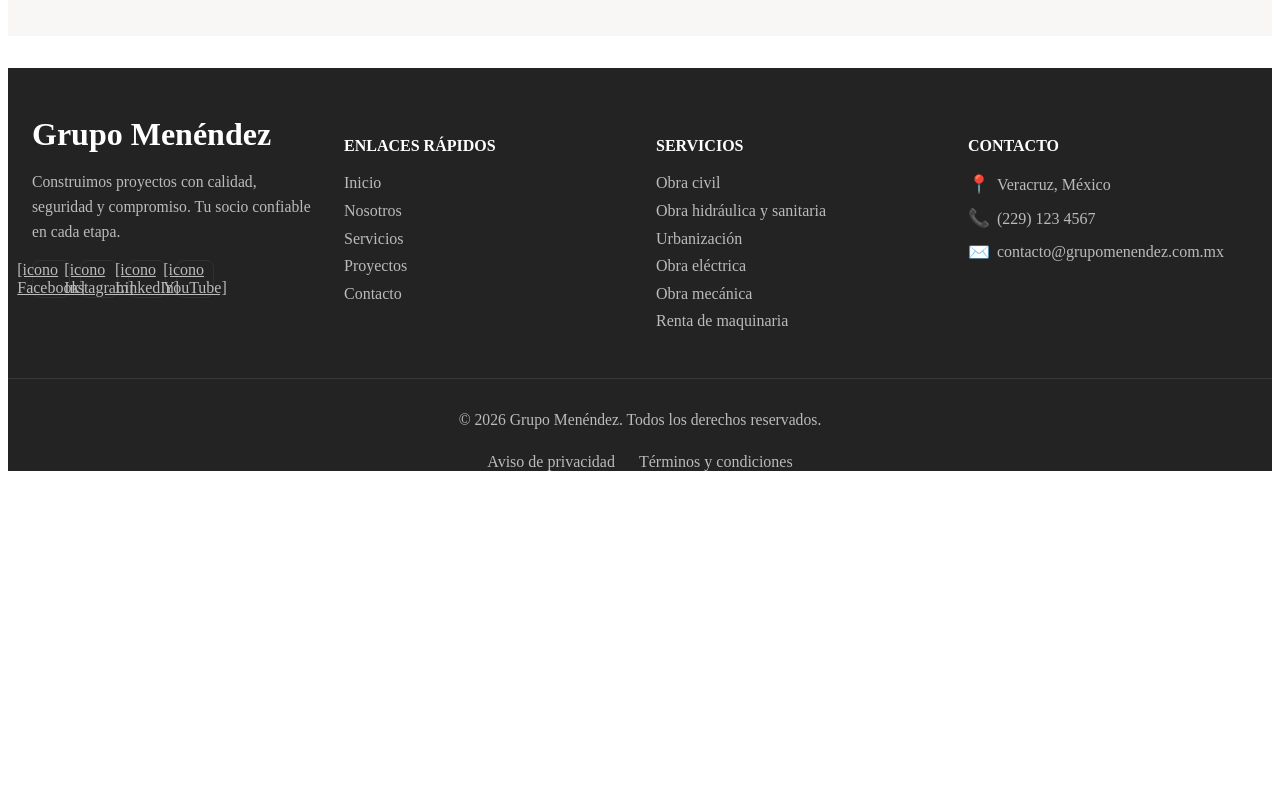
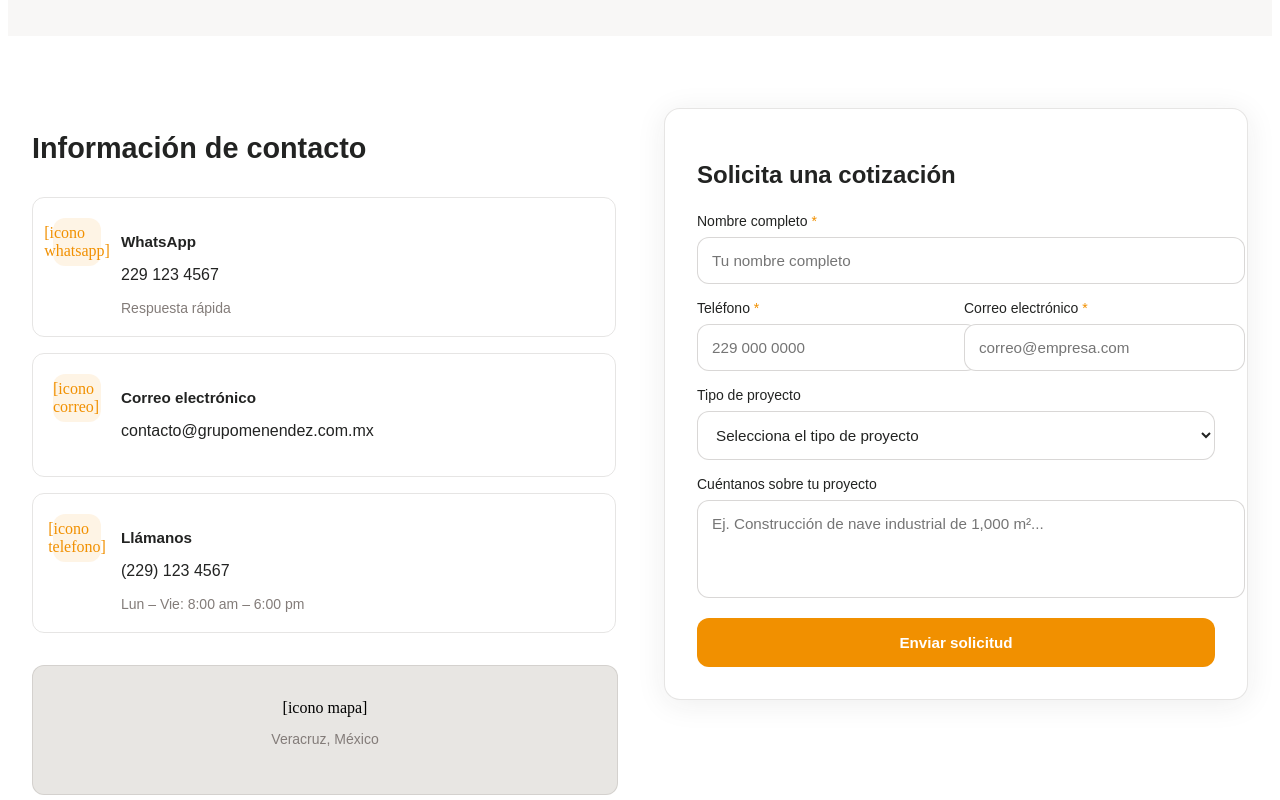
Before and after one commit to FernandoObot/WebGrupoMenendez, an Angular app in the folder GrupoMenendez/: page /contacto in a window 1280 px wide. Shown: the part 440-1240 px from the top of the page. Before the commit the page ends 919 px from the top, so only its background shows below. Built offline with nearby package versions, Linux system fonts and the light colour scheme.

Commit message:
feat(Contacto): Agregar Información y vista del formulario de contacto

```diff
--- a/GrupoMenendez/src/app/contacto/contacto.html
+++ b/GrupoMenendez/src/app/contacto/contacto.html
@@ -5,3 +5,84 @@
     <p style="font-family:'Jost',sans-serif;color:#837C79;font-size:1.1rem;line-height:1.6;max-width:22rem;margin:0 auto;">Cuéntanos sobre tu proyecto y uno de nuestros asesores se pondrá en contacto contigo para brindarte la mejor solución.</p>
   </div>
 </section>
+
+<section style="background:#FFFFFF;padding:4.5rem 0;">
+  <div style="max-width:1280px;margin:0 auto;padding:0 1.5rem;">
+    <div style="display:grid;grid-template-columns:1fr 1fr;gap:3rem;align-items:start;">
+      <!-- Left: Contact info -->
+      <div>
+        <h2 style="font-family:'Jost',sans-serif;font-weight:700;color:#222322;font-size:1.8rem;margin-bottom:2rem;">Información de contacto</h2>
+        <div style="display:flex;flex-direction:column;gap:1rem;margin-bottom:2rem;">
+          <a href="https://wa.me/522291234567" style="display:flex;align-items:start;gap:1.25rem;padding:1.25rem;border-radius:0.75rem;border:1px solid rgba(131,124,121,0.2);text-decoration:none;color:inherit;">
+            <div style="width:3rem;height:3rem;border-radius:0.75rem;display:flex;align-items:center;justify-content:center;color:#F19000;flex-shrink:0;background:rgba(241,144,0,0.1);">[icono whatsapp]</div>
+            <div>
+              <p style="font-family:'Jost',sans-serif;font-weight:600;color:#222322;font-size:0.95rem;margin-bottom:0.25rem;">WhatsApp</p>
+              <p style="font-family:'Jost',sans-serif;color:#222322;font-size:1rem;font-weight:500;">229 123 4567</p>
+              <p style="font-family:'Jost',sans-serif;color:#837C79;font-size:0.875rem;margin:0;">Respuesta rápida</p>
+            </div>
+          </a>
+          <a href="mailto:contacto@grupomenendez.com.mx" style="display:flex;align-items:start;gap:1.25rem;padding:1.25rem;border-radius:0.75rem;border:1px solid rgba(131,124,121,0.2);text-decoration:none;color:inherit;">
+            <div style="width:3rem;height:3rem;border-radius:0.75rem;display:flex;align-items:center;justify-content:center;color:#F19000;flex-shrink:0;background:rgba(241,144,0,0.1);">[icono correo]</div>
+            <div>
+              <p style="font-family:'Jost',sans-serif;font-weight:600;color:#222322;font-size:0.95rem;margin-bottom:0.25rem;">Correo electrónico</p>
+              <p style="font-family:'Jost',sans-serif;color:#222322;font-size:1rem;font-weight:500;">contacto@grupomenendez.com.mx</p>
+            </div>
+          </a>
+          <a href="tel:+522291234567" style="display:flex;align-items:start;gap:1.25rem;padding:1.25rem;border-radius:0.75rem;border:1px solid rgba(131,124,121,0.2);text-decoration:none;color:inherit;">
+            <div style="width:3rem;height:3rem;border-radius:0.75rem;display:flex;align-items:center;justify-content:center;color:#F19000;flex-shrink:0;background:rgba(241,144,0,0.1);">[icono telefono]</div>
+            <div>
+              <p style="font-family:'Jost',sans-serif;font-weight:600;color:#222322;font-size:0.95rem;margin-bottom:0.25rem;">Llámanos</p>
+              <p style="font-family:'Jost',sans-serif;color:#222322;font-size:1rem;font-weight:500;">(229) 123 4567</p>
+              <p style="font-family:'Jost',sans-serif;color:#837C79;font-size:0.875rem;margin:0;">Lun – Vie: 8:00 am – 6:00 pm</p>
+            </div>
+          </a>
+        </div>
+        <div style="width:100%;border-radius:0.75rem;overflow:hidden;display:flex;align-items:center;justify-content:center;background:#E8E6E3;border:1px solid rgba(131,124,121,0.2);height:8rem;">
+          <div style="text-align:center;">
+            [icono mapa]
+            <p style="font-family:'Jost',sans-serif;color:#837C79;font-size:0.875rem;">Veracruz, México</p>
+          </div>
+        </div>
+      </div>
+
+      <!-- Right: Form -->
+      <div style="border-radius:1rem;padding:2rem;border:1px solid rgba(131,124,121,0.2);box-shadow:0 4px 30px rgba(34,35,34,0.08);background:white;">
+        <h2 style="font-family:'Jost',sans-serif;font-weight:700;color:#222322;font-size:1.5rem;margin-bottom:1.5rem;">Solicita una cotización</h2>
+        <form style="display:flex;flex-direction:column;gap:1rem;">
+          <div>
+            <label style="display:block;font-family:'Jost',sans-serif;font-weight:500;color:#222322;font-size:0.875rem;margin-bottom:0.5rem;">Nombre completo <span style="color:#F19000;">*</span></label>
+            <input type="text" placeholder="Tu nombre completo" style="width:100%;font-family:'Jost',sans-serif;font-size:0.95rem;color:#222322;border:1px solid rgba(131,124,121,0.3);border-radius:0.75rem;padding:0.875rem;background:white;outline:none;">
+          </div>
+          <div style="display:grid;grid-template-columns:1fr 1fr;gap:1rem;">
+            <div>
+              <label style="display:block;font-family:'Jost',sans-serif;font-weight:500;color:#222322;font-size:0.875rem;margin-bottom:0.5rem;">Teléfono <span style="color:#F19000;">*</span></label>
+              <input type="tel" placeholder="229 000 0000" style="width:100%;font-family:'Jost',sans-serif;font-size:0.95rem;color:#222322;border:1px solid rgba(131,124,121,0.3);border-radius:0.75rem;padding:0.875rem;background:white;outline:none;">
+            </div>
+            <div>
+              <label style="display:block;font-family:'Jost',sans-serif;font-weight:500;color:#222322;font-size:0.875rem;margin-bottom:0.5rem;">Correo electrónico <span style="color:#F19000;">*</span></label>
+              <input type="email" placeholder="correo@empresa.com" style="width:100%;font-family:'Jost',sans-serif;font-size:0.95rem;color:#222322;border:1px solid rgba(131,124,121,0.3);border-radius:0.75rem;padding:0.875rem;background:white;outline:none;">
+            </div>
+          </div>
+          <div>
+            <label style="display:block;font-family:'Jost',sans-serif;font-weight:500;color:#222322;font-size:0.875rem;margin-bottom:0.5rem;">Tipo de proyecto</label>
+            <select style="width:100%;font-family:'Jost',sans-serif;font-size:0.95rem;color:#222322;border:1px solid rgba(131,124,121,0.3);border-radius:0.75rem;padding:0.875rem;background:white;outline:none;">
+              <option value="">Selecciona el tipo de proyecto</option>
+              <option>Obra civil</option>
+              <option>Obra hidráulica</option>
+              <option>Urbanización</option>
+              <option>Obra eléctrica</option>
+              <option>Obra mecánica</option>
+              <option>Renta de maquinaria</option>
+              <option>Otro</option>
+            </select>
+          </div>
+          <div>
+            <label style="display:block;font-family:'Jost',sans-serif;font-weight:500;color:#222322;font-size:0.875rem;margin-bottom:0.5rem;">Cuéntanos sobre tu proyecto</label>
+            <textarea rows="4" placeholder="Ej. Construcción de nave industrial de 1,000 m²..." style="width:100%;font-family:'Jost',sans-serif;font-size:0.95rem;color:#222322;border:1px solid rgba(131,124,121,0.3);border-radius:0.75rem;padding:0.875rem;background:white;outline:none;resize:none;"></textarea>
+          </div>
+          <button style="width:100%;background:#F19000;color:white;padding:1rem;border:none;border-radius:0.75rem;font-family:'Jost',sans-serif;font-weight:600;font-size:0.95rem;cursor:pointer;">Enviar solicitud</button>
+        </form>
+      </div>
+    </div>
+  </div>
+</section>
```
